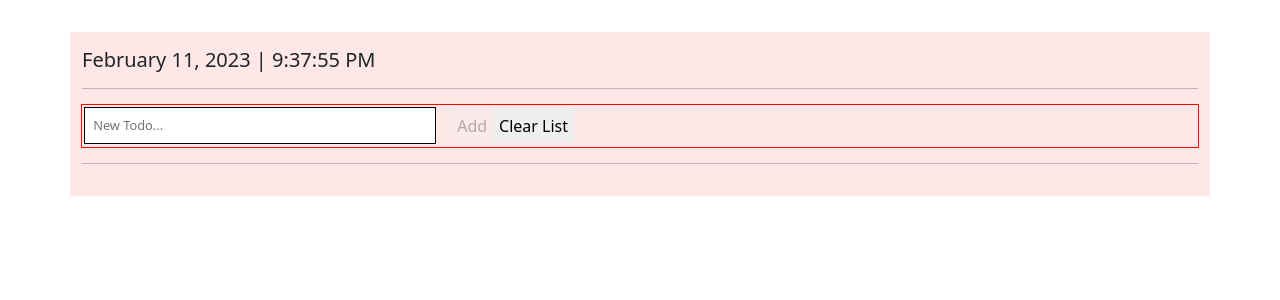
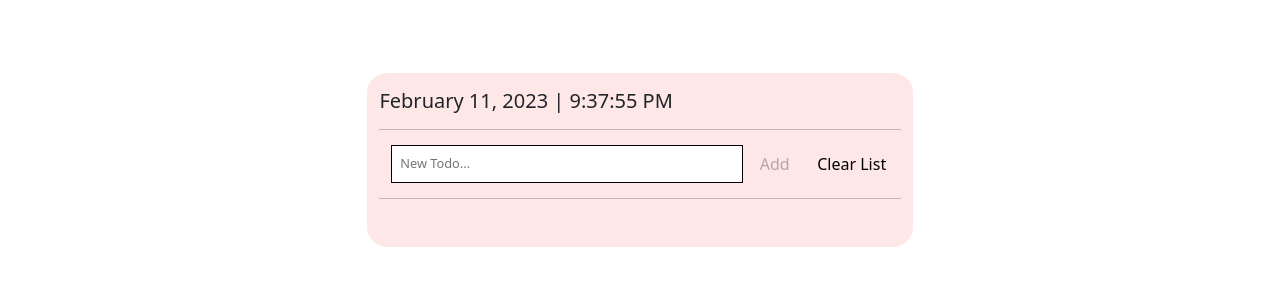
Before and after one commit to rossiny-o/ToDoListApp, a React (Create React App) app: page / in a window 1280 px wide. Shown: the top 300 px of the page. Built offline with nearby package versions, Linux system fonts and the light colour scheme.

Commit message:
new design pr54

```diff
--- a/src/App.css
+++ b/src/App.css
@@ -1,31 +1,43 @@
 * {
 	/* background-color: rgba(0, 198, 69, 0.1); */
-	border: none;
+  border: none;
+  outline: none;
 }
+
+body{
+  display: flex;
+  align-items:center;
+  justify-content: center;
+  min-height: 40vh;
+}
+
 
 .container {
 	/* outline: 3px solid rgba(238, 24, 24, 0.322); */
-	margin: 2rem;
-	padding: 1rem;
+
+	padding: 1em;
 	background-color: rgba(238, 24, 24, 0.1);
+  border-radius: 20px;
 }
 
 
 /* start of second row: Input form for new todo */
 
 .add-todo-form {
-	outline: 0.5px solid red;
-	padding: 0.2rem;
+	/* outline: 0.5px solid red; */
+  padding-left: 0.3rem;
+  padding-right: 0.3rem;
 	display: flex;
 	flex-direction: row;
-  justify-content:inherit;
+
 
 }
 
 .todo-input-form {
 	outline: 1px solid black;
 	width: 350px;
-	margin-right: 1rem;
+  margin-left: 0.5rem;
+	margin-right: 0.5rem;
 	padding: 0.5rem;
 	font-size: 0.8rem;
 }
@@ -34,28 +46,36 @@
 	/* outline: 2px dashed rgb(35, 22, 220); */
   display: flex;
   align-items: center;
+  justify-content: space-between;
 
 
 }
 
-.todo-input-form button {
-  outline: 1px solid rgba(2, 0, 2, 0.597);
+button {
+  background-color:transparent;
+  border-radius: 1rem;
+  padding: 0.2rem 0.6rem;
+
 }
 
 /* end of second row */
 
-
+.k{
+  background: rgba(128, 255, 0, 0.494);
+  margin: 1rem;
+}
 
 
 .todo-table-grid {
 	display: flex;
 	justify-content: center;
-	outline: 2px solid rgb(220, 22, 22);
-	margin: 1rem;
+	outline: 1px solid rgb(220, 22, 22);
+	margin: .5rem;
+
 }
 
 .table {
-	outline: 2px dashed rgb(35, 22, 220);
+	outline: 1px dashed rgb(35, 22, 220);
 }
 
 .todo {
--- a/src/App.js
+++ b/src/App.js
@@ -96,7 +96,7 @@ function ToDoList() {
 
 							<button id="btn" type="submit" disabled={!inputValue}>
 								Add
-							</button>
+							</button>&nbsp;&nbsp;
 							<button id="btn" onClick={handleClear}>
 								Clear List
 							</button>
@@ -107,7 +107,7 @@ function ToDoList() {
 			</div>
 
 			<div className="row">
-				<div className="col">
+				<div className="col k">
 					{/* <table className="table-titles">
             <th>-To Do-</th>
             <th>-People-</th>
```
